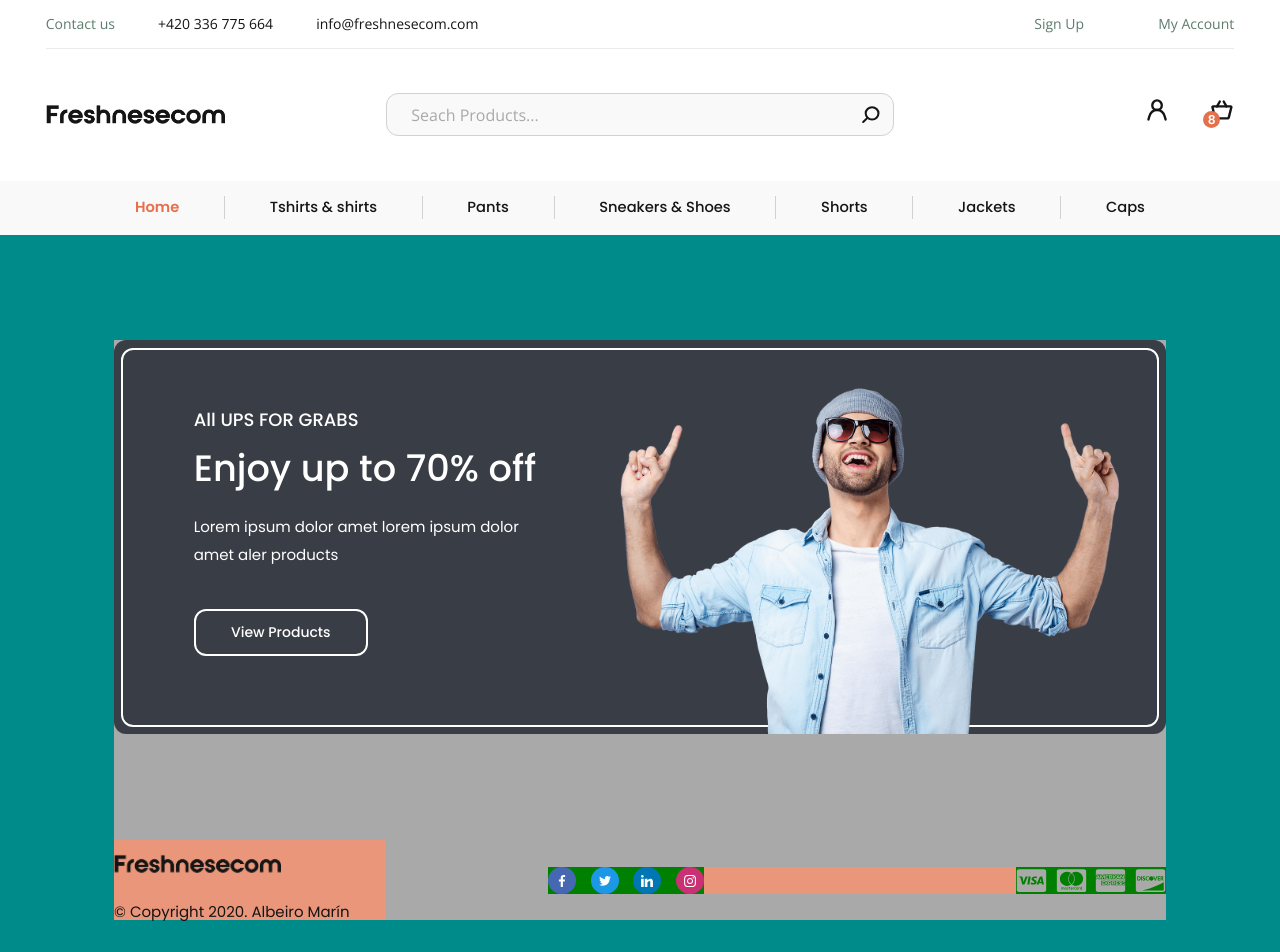
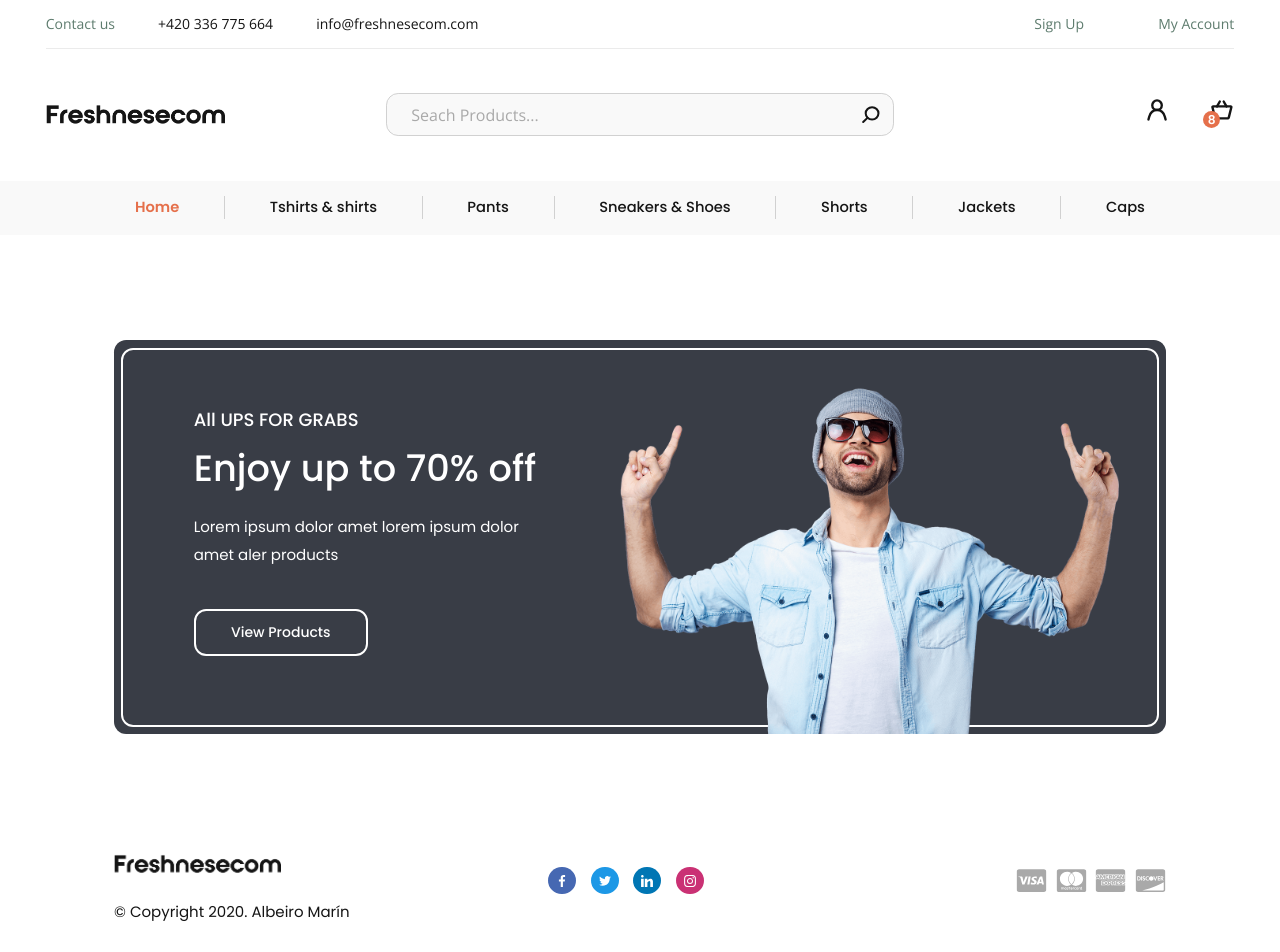
Before and after one commit to Albeiromr/Ecommerce-clean-template, a React (Create React App) app: page / in a window 1280 px wide. Shown: the top 952 px of the page. Built offline with nearby package versions, Linux system fonts and the light colour scheme.

Commit message:
finish the footer component

```diff
--- a/src/components/Footer/0px-599px.scss
+++ b/src/components/Footer/0px-599px.scss
@@ -7,12 +7,10 @@
     height: 247.572vw;
     min-height: 792.231px;
     position: relative;
-    background: darkcyan;
 
     &__subcontainer {
       width: 93.961%;
       height: 82.669%;
-      background: darkgrey;
       position: absolute;
       top: 6.891%;
       left: 3.019%;
@@ -124,7 +122,6 @@
     &__social {
       width: 51.413%;
       height: 13.69%;
-      background: darksalmon;
       position: absolute;
       top: 68.488%;
       left: 24.293%;
@@ -136,7 +133,6 @@
       position: absolute;
       bottom: 0;
       left: 0;
-      background-color: green;
       display: flex;
       justify-content: space-between;
     }
@@ -192,7 +188,6 @@
       position: absolute;
       top: 0;
       left: 1.75%;
-      background-color: green;
       display: flex;
       justify-content: space-between;
     }
@@ -205,7 +200,6 @@
     &__copyright {
       width: 90.231%;
       height: 12.155%;
-      background: darksalmon;
       position: absolute;
       bottom: 0%;
       left: 4.884%;
--- a/src/components/Footer/1025px-1920px.scss
+++ b/src/components/Footer/1025px-1920px.scss
@@ -7,12 +7,10 @@
     height: 57.03vw;
     max-height: 941px;
     position: relative;
-    background: darkcyan;
 
     &__subcontainer {
       width: 82.181%;
       height: 79.489%;
-      background: darkgrey;
       position: absolute;
       top: 14.452%;
       left: 8.909%;
@@ -124,7 +122,6 @@
     &__social {
       width: 58.702%;
       height: 4.754%;
-      background: darksalmon;
       position: absolute;
       top: 90.775%;
       left: 41.297%;
@@ -136,7 +133,6 @@
       position: absolute;
       top: 0;
       left: 0;
-      background-color: green;
       display: flex;
       justify-content: space-between;
     }
@@ -192,7 +188,6 @@
       position: absolute;
       top: 0;
       right: 0;
-      background-color: green;
       display: flex;
       justify-content: space-between;
     }
@@ -205,7 +200,6 @@
     &__copyright {
       width: 25.884%;
       height: 13.77%;
-      background: darksalmon;
       position: absolute;
       bottom: 0;
       left: 0;
--- a/src/components/Footer/600px-1024px.scss
+++ b/src/components/Footer/600px-1024px.scss
@@ -5,12 +5,10 @@
     width: 100%;
     height: 116.869vw;
     position: relative;
-    background: darkcyan;
 
     &__subcontainer {
       width: 95.833%;
       height: 63.79%;
-      background: darkgrey;
       position: absolute;
       top: 13.48%;
       left: 2.075%;
@@ -122,7 +120,6 @@
     &__social {
       width: 100%;
       height: 6.385%;
-      background: darksalmon;
       position: absolute;
       top: 62.002%;
       left: 0%;
@@ -134,7 +131,6 @@
       position: absolute;
       top: 0;
       left: 0;
-      background-color: green;
       display: flex;
       justify-content: space-between;
     }
@@ -190,7 +186,6 @@
       position: absolute;
       top: 0;
       right: 0;
-      background-color: green;
       display: flex;
       justify-content: space-between;
     }
@@ -203,7 +198,6 @@
     &__copyright {
       width: 47.682%;
       height: 17.864%;
-      background: darksalmon;
       position: absolute;
       bottom: 0%;
       left: 0%;
--- a/src/routes/MainContainer/0px-599px.scss
+++ b/src/routes/MainContainer/0px-599px.scss
@@ -6,7 +6,6 @@
         width: 100%;
         min-width: 320px;
         height: auto;
-        min-height: 2931px;
         background: $c1-J;
     }
 }
--- a/src/routes/MainContainer/1025px-1920px.scss
+++ b/src/routes/MainContainer/1025px-1920px.scss
@@ -6,7 +6,6 @@
     width: 100%;
     max-width: 1650px;
     height: auto;
-    min-height: 2509px;
     background: $c1-J;
   }
 }
--- a/src/routes/MainContainer/600px-1024px.scss
+++ b/src/routes/MainContainer/600px-1024px.scss
@@ -5,7 +5,6 @@
         margin: 0 auto;
         width: 100%;
         height: auto;
-        min-height: 2330px;
         background: $c1-J;
     }
 }
```
